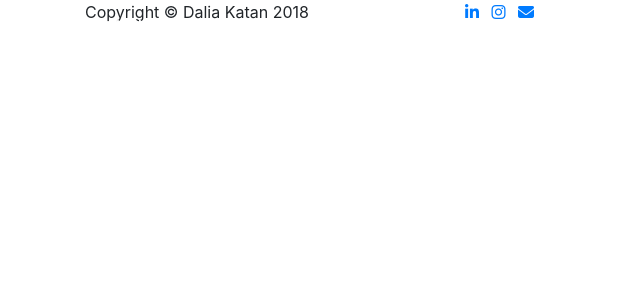
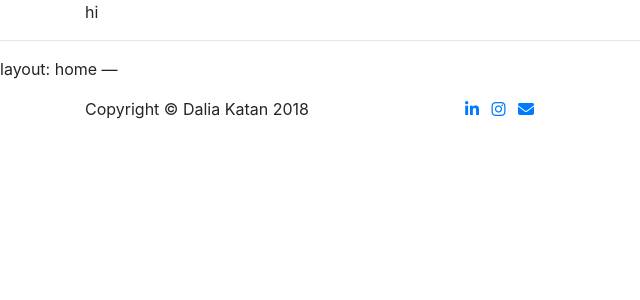
Before and after one commit to dalkat/dalkat.github.io, a Jekyll site: the page built from thanks.md, in a window 1280 px wide. Shown: the top 300 px of the page, without its empty margins (0-640 px from the left). Built offline with Jekyll 4.4.1, drawn with Linux system fonts in a browser that asks for light colours; nearby versions of some CDN libraries; some web fonts are replaced; our own code applies the rules of GitHub Pages for plain Markdown files; library files that are not in the unit come from our copies.

Commit message:
thanks 3

```diff
--- a/thanks.md
+++ b/thanks.md
@@ -1,5 +1,5 @@
+<header><div class="container" style="display:block; width:100%;">hi</div></header>
+
 ---
-<div style="display:block; width:100%;">hi</div>
-
 layout: home
 ---
```
